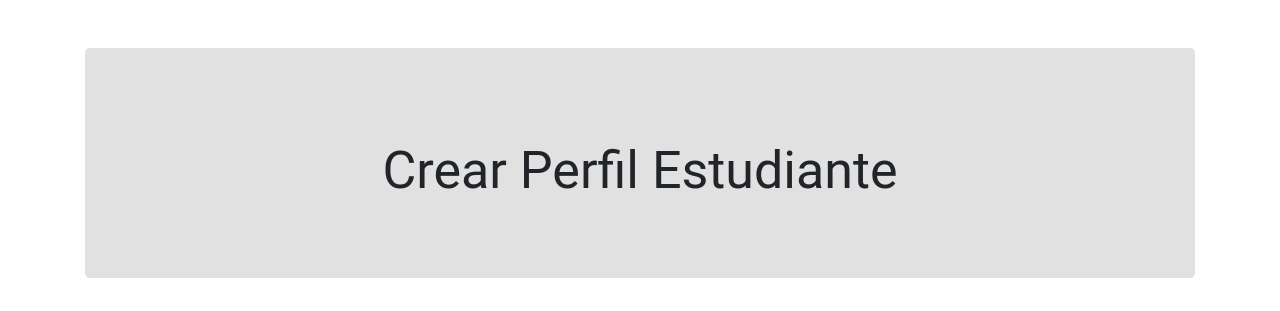
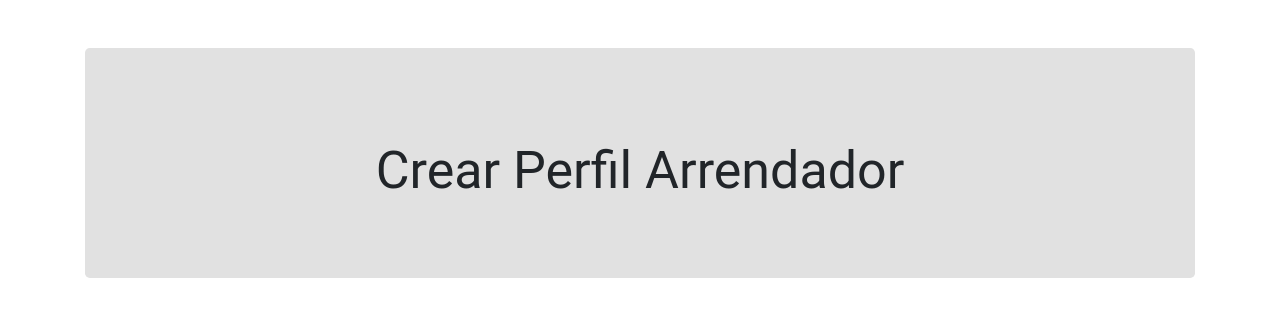
Before and after one commit to BryanDom/Rentas-Zacatecas---Guadalupe, a Django app: page /perfiles/nuevo_arrendador/ in a window 1280 px wide. Shown: the top 311 px of the page. Run offline with Django 4.2, Linux system fonts and the light colour scheme; some libraries are stand-ins or nearby versions.

Commit message:
Corrección de titulo

```diff
--- a/RentaPropiedades/perfiles/templates/registrar_arrendador.html
+++ b/RentaPropiedades/perfiles/templates/registrar_arrendador.html
@@ -38,7 +38,7 @@
 <body>
   <div class="container container-fluid">
     <div class="jumbotron mt-5 text-center" style="background-color: #e1e1e1;">
-      <h1 class="text-center"><strong>Crear Perfil Estudiante</strong></h1>
+      <h1 class="text-center"><strong>Crear Perfil Arrendador</strong></h1>
     </div>
 
 
```
